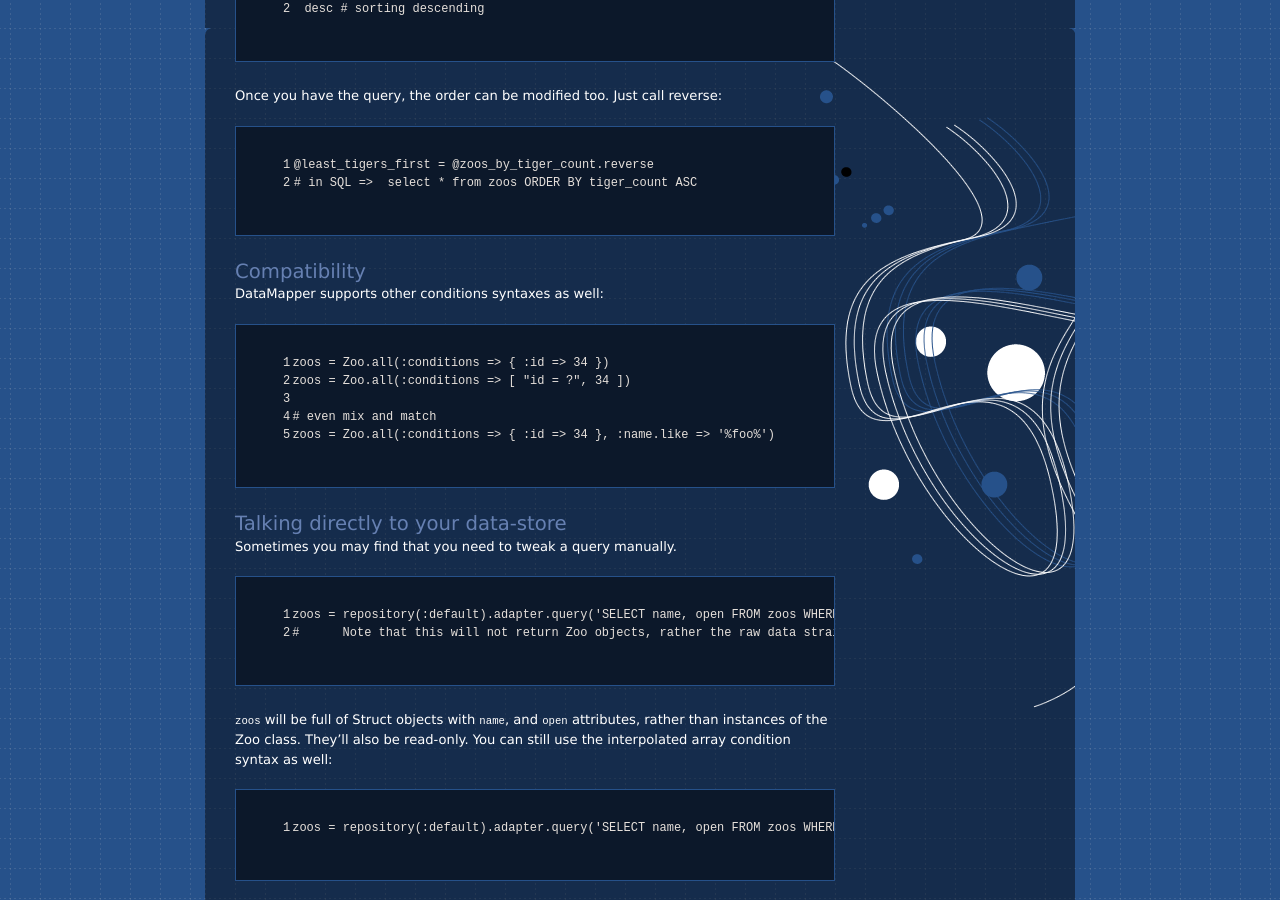
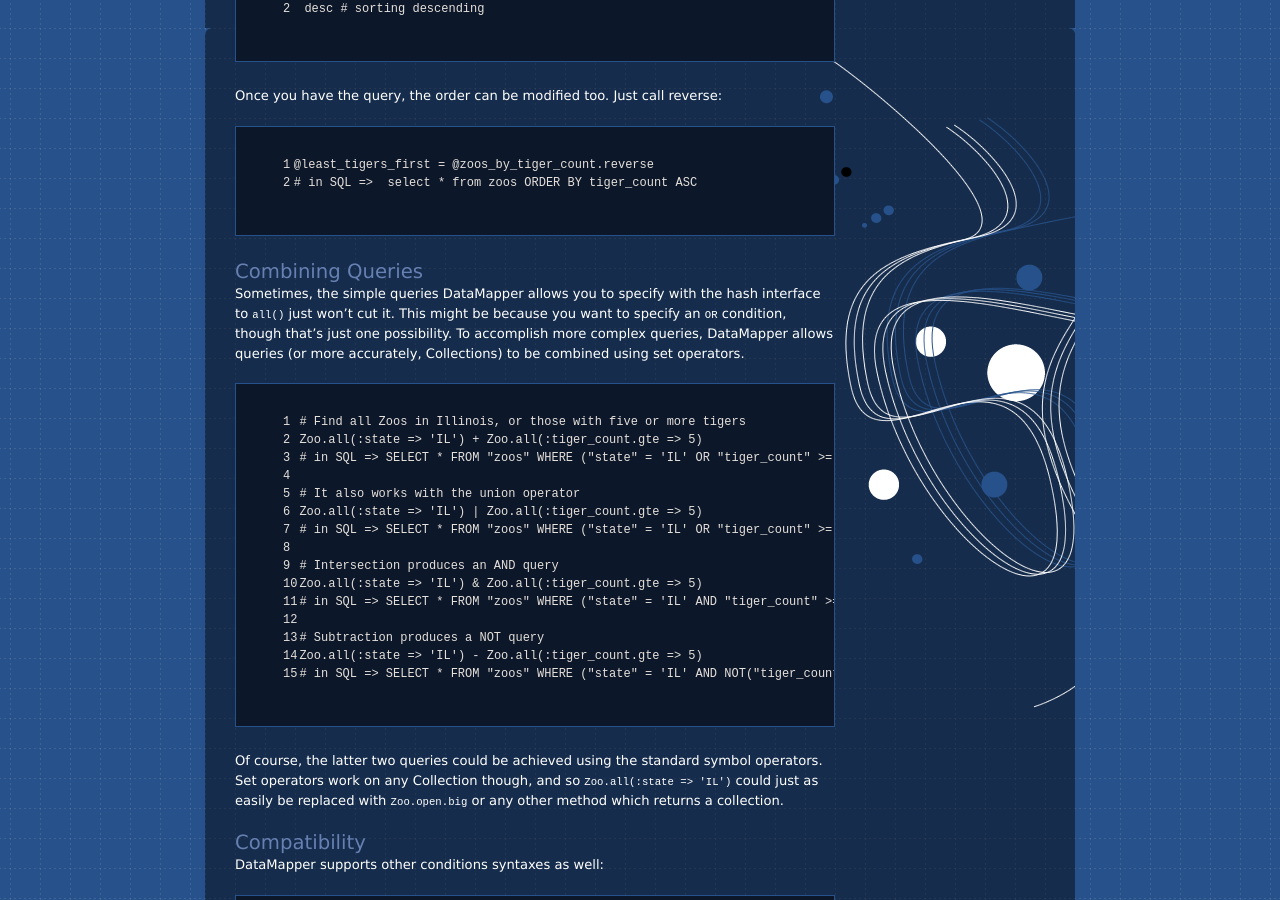
Before and after one commit to datamapper/datamapper.github.com, a Jekyll site: the page built from docs/find.markdown, in a window 1280 px wide and 900 px high, scrolled down 2101 px. Built offline with Jekyll 4.4.1, drawn with Linux system fonts in a browser that asks for light colours.

Commit message:
Added section on combining queries

```diff
--- a/docs/find.markdown
+++ b/docs/find.markdown
@@ -111,6 +111,38 @@ Once you have the query, the order can be modified too.  Just call reverse:
 # in SQL =>  select * from zoos ORDER BY tiger_count ASC
 {% endhighlight %}
 
+Combining Queries
+-----------------
+
+Sometimes, the simple queries DataMapper allows you to specify with the hash
+interface to `all()` just won't cut it.  This might be because you want to
+specify an `OR` condition, though that's just one possibility.  To accomplish
+more complex queries, DataMapper allows queries (or more accurately,
+Collections) to be combined using set operators.
+
+{% highlight ruby linenos %}
+# Find all Zoos in Illinois, or those with five or more tigers
+Zoo.all(:state => 'IL') + Zoo.all(:tiger_count.gte => 5)
+# in SQL => SELECT * FROM "zoos" WHERE ("state" = 'IL' OR "tiger_count" >= 5)
+
+# It also works with the union operator
+Zoo.all(:state => 'IL') | Zoo.all(:tiger_count.gte => 5)
+# in SQL => SELECT * FROM "zoos" WHERE ("state" = 'IL' OR "tiger_count" >= 5)
+
+# Intersection produces an AND query
+Zoo.all(:state => 'IL') & Zoo.all(:tiger_count.gte => 5)
+# in SQL => SELECT * FROM "zoos" WHERE ("state" = 'IL' AND "tiger_count" >= 5)
+
+# Subtraction produces a NOT query
+Zoo.all(:state => 'IL') - Zoo.all(:tiger_count.gte => 5)
+# in SQL => SELECT * FROM "zoos" WHERE ("state" = 'IL' AND NOT("tiger_count" >= 5))
+{% endhighlight %}
+
+Of course, the latter two queries could be achieved using the standard symbol
+operators.  Set operators work on any Collection though, and so `Zoo.all(:state => 'IL')`
+could just as easily be replaced with `Zoo.open.big` or any other method which
+returns a collection.
+
 Compatibility
 -------------
 
```
